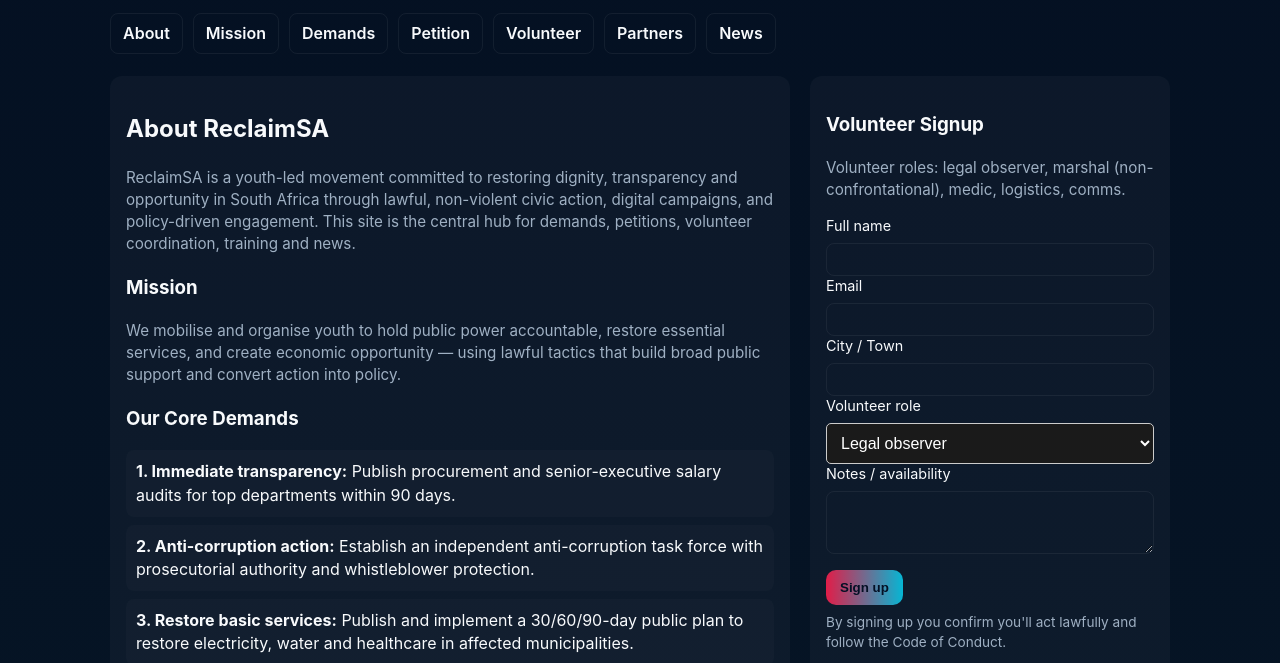
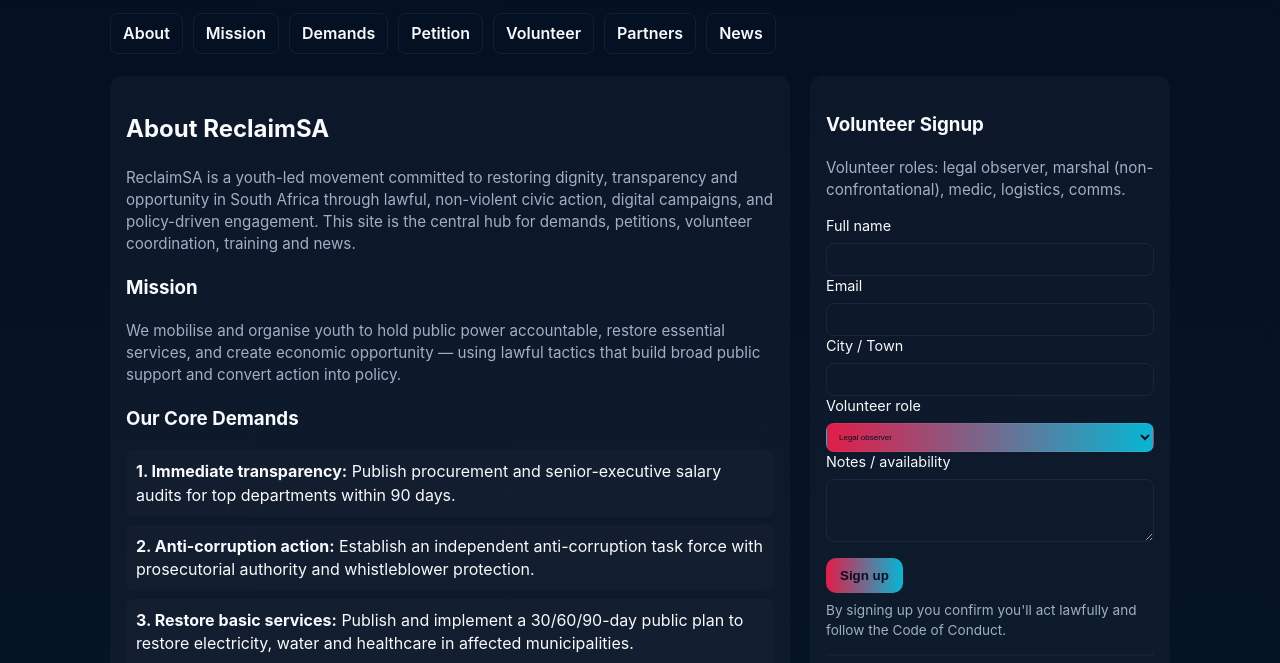
Before and after one commit to ReclaimSA/ReclaimSA-site, a plain HTML site: page index.html in a window 1280 px wide. Shown: the part 133-796 px from the top of the page. Drawn offline with Linux system fonts and the light colour scheme.

Commit message:
Add Style inputs

```diff
--- a/index.html
+++ b/index.html
@@ -40,7 +40,7 @@
     .hidden{display:none}
     .center{text-align:center}
     .row{display:flex;gap:10px;flex-wrap:wrap}
-	select {background-color: #1a1a1a;color: #ffffff;border: 1px solid #ccc;border-radius: 5px;padding: 10px;font-size: 16px;}
+	select {background:linear-gradient(90deg,var(--accent),var(--accent2));color:#041025;border:1px solid rgba(255,255,255,0.06);padding: 8px;font-size: 8px;}
   </style>
 </head>
 <body>
```
